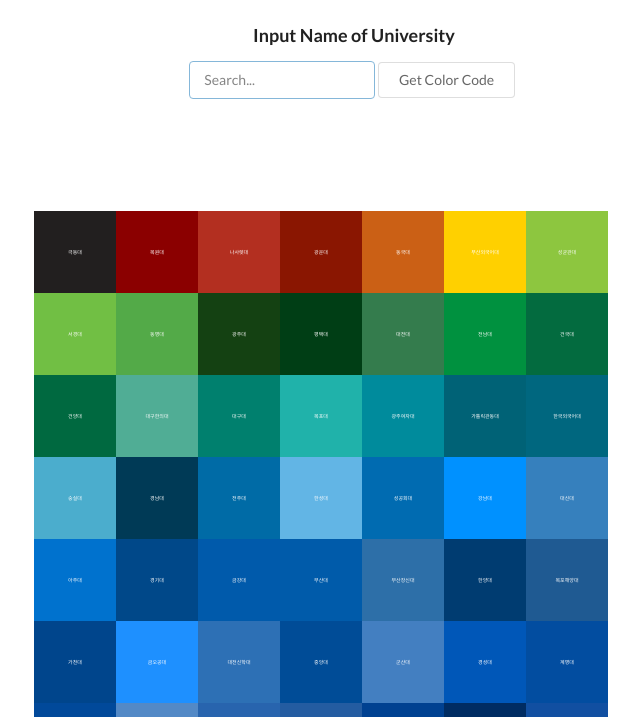
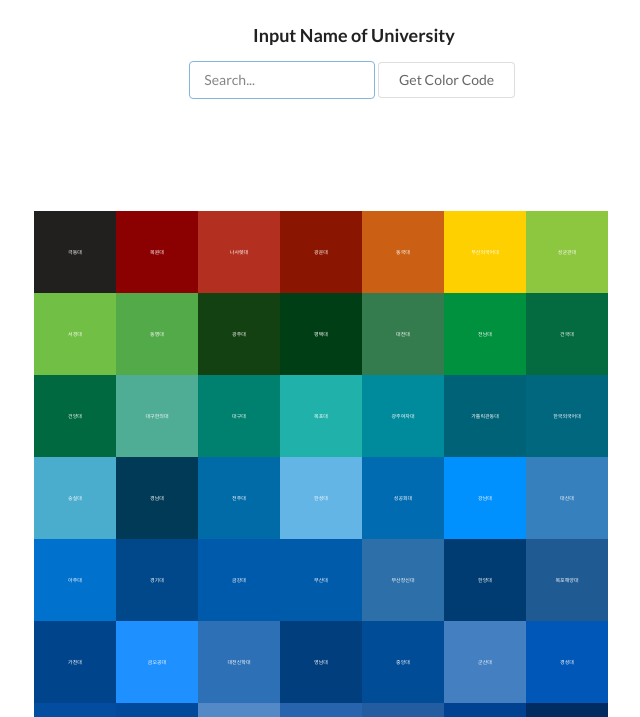
Before and after one commit to nayunhwan/UnivColor, a plain HTML site: page index.html in a window 1280 px wide. Shown: the part 235-952 px from the top of the page, without its empty margins (286-926 px from the left). Drawn offline with nearby package versions, Linux system fonts and the light colour scheme.

Commit message:
Add Yeungnam univ.
Signed-off-by: Seongmin Park <wluns32@gmail.com>

```diff
--- a/index.html
+++ b/index.html
@@ -50,7 +50,7 @@
       "동국대", "동덕여대", "동명대", "동서대", "동신대", "동아대", "동양대", "동의대", "루터대", "명지대",
       "목원대", "목포가톨릭대", "목포대", "목포해양대", "배재대", "백석대", "부경대", "부산가톨릭대", "부산대",
       "부산외국어대", "부산장신대", "삼육대", "상명대", "서강대", "서경대", "서울대", "서울과학기술대",
-      "서울시립대", "성공회대", "성균관대", "세종대", "숭실대", "숭의여대", "아주대", "연세대", "전남대", "전북대", "전주대", "중앙대",
+      "서울시립대", "성공회대", "성균관대", "세종대", "숭실대", "숭의여대", "아주대", "연세대", "영남대", "전남대", "전북대", "전주대", "중앙대",
       "충남대", "카이스트", "평택대", "한국외국어대", "한국항공대", "한성대", "한양대", "호서대", "홍익대"];
 
    var univHash = initialUnivColor(univNames);
--- a/univColor.js
+++ b/univColor.js
@@ -93,6 +93,7 @@
 
   if (univ == "AJU" || univ.includes("아주대")) return "#0072ce";
   if (univ == "YSU" || univ.includes("연세대")) return "#16407d";
+  if (univ == "YU" || univ.includes("영남대")) return "#003e7d";
   if (univ == "JNU" || univ.includes("전남대")) return "#00913F";
   if (univ == "JBNU" || univ.includes("전북대")) return "#56296f";
   if (univ == "JJU" || univ.includes("전주대")) return "#006ba6";
```
Also changed, not shown: ReadMe.md.
